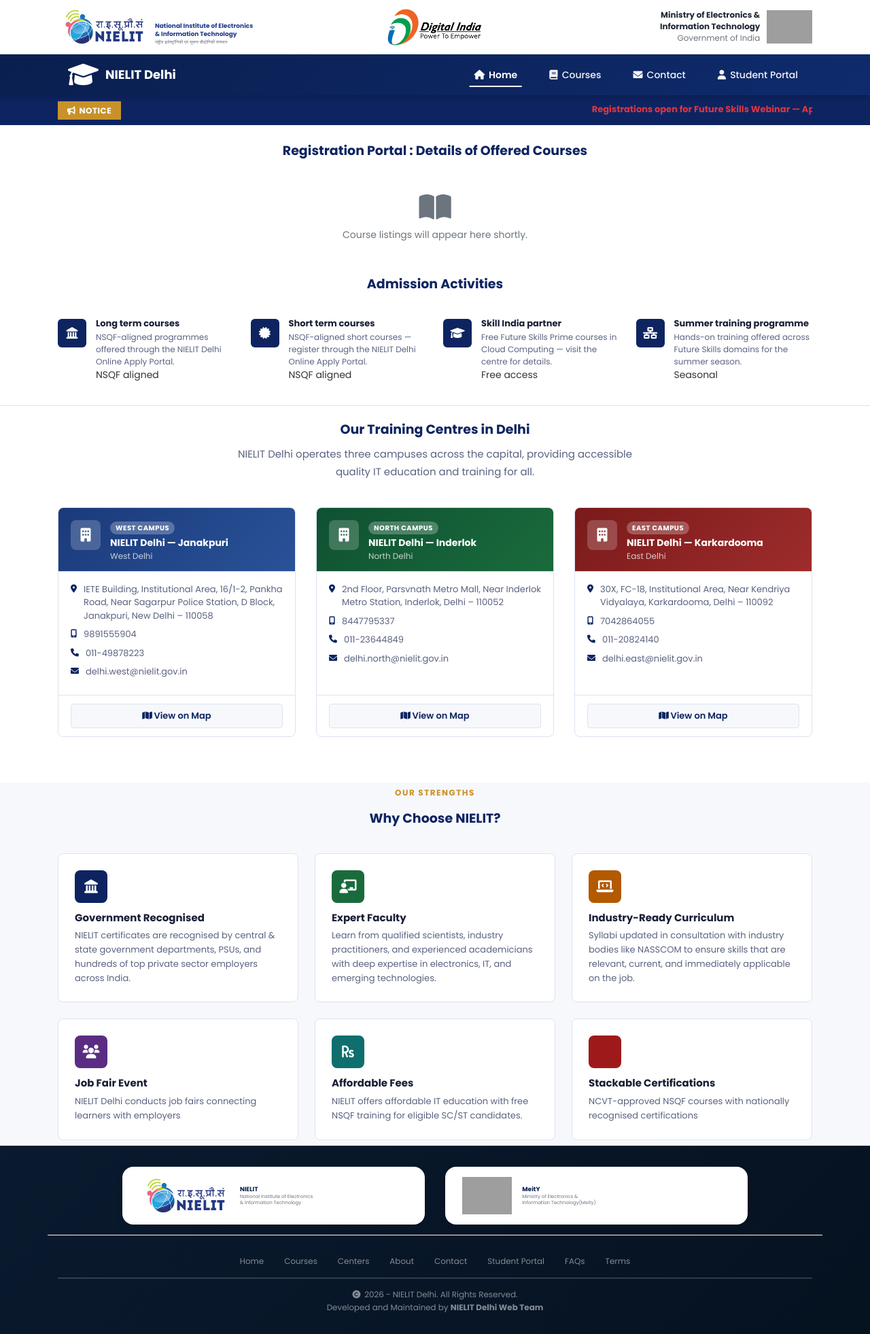
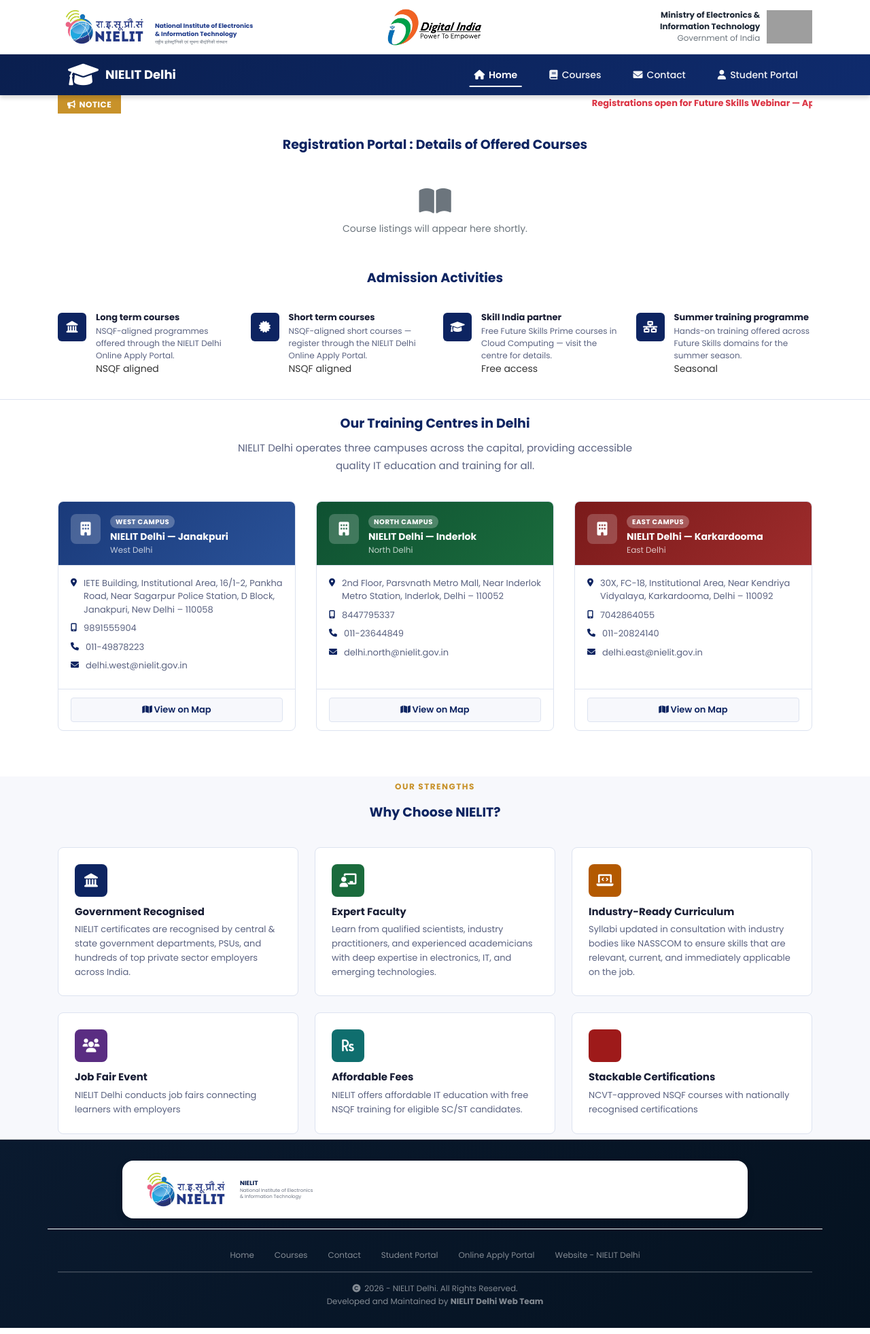
Before and after one commit to piyush1205nielit/webinarnielit, a Django app: page / in a window 1280 px wide. Shown: the whole page at 68% size. Run offline with Django 5.2, Linux system fonts and the light colour scheme; data that the repository does not hold is empty; some libraries are stand-ins or nearby versions; grey boxes are pictures that could not be loaded.

Commit message:
13th may 24

```diff
--- a/public/templates/public/base.html
+++ b/public/templates/public/base.html
@@ -538,7 +538,7 @@
             <!-- Logos Row: Two White Cards with Logos -->
             <div class="row g-4 justify-content-center mb-5">
                 <!-- NIELIT Logo Card -->
-                <div class="col-md-5">
+                <div class="col-md-10">
                     <div class="logo-card d-flex align-items-center gap-4">
                         <img src="{% static 'assets/nielit_logo.jpg' %}" alt="NIELIT Logo" class="logo-card-img" onerror="this.src='https://via.placeholder.com/80?text=NIELIT'">
                         <div>
@@ -548,7 +548,7 @@
                     </div>
                 </div>
                 <!-- MeitY Logo Card -->
-                <div class="col-md-5">
+                <!-- <div class="col-md-5">
                     <div class="logo-card d-flex align-items-center gap-4">
                         <img src="{% static 'assets/nat_emblem.jpg' %}" alt="MeitY Emblem" class="logo-card-img" style="height: 55px;" onerror="this.src='https://via.placeholder.com/55?text=Emblem'">
                         <div>
@@ -556,7 +556,7 @@
                             <p class="logo-card-subtitle">Ministry of Electronics &<br>Information Technology(Meity)</p>
                         </div>
                     </div>
-                </div>
+                </div> -->
             </div>
 
             <!-- Quick Links Row - Clean, minimal -->
@@ -565,12 +565,12 @@
                     <div class="d-flex flex-wrap justify-content-center gap-4 gap-md-5">
                         <a href="{% url 'public:home' %}" class="text-white-50 text-decoration-none small hover-white">Home</a>
                         <a href="{% url 'public:courses' %}" class="text-white-50 text-decoration-none small hover-white">Courses</a>
-                        <a href="{% url 'public:centres' %}" class="text-white-50 text-decoration-none small hover-white">Centers</a>
-                        <a href="{% url 'public:about' %}" class="text-white-50 text-decoration-none small hover-white">About</a>
+                        <!-- <a href="{% url 'public:centres' %}" class="text-white-50 text-decoration-none small hover-white">Centers</a> -->
+                        <!-- <a href="{% url 'public:about' %}" class="text-white-50 text-decoration-none small hover-white">About</a> -->
                         <a href="{% url 'public:contact' %}" class="text-white-50 text-decoration-none small hover-white">Contact</a>
                         <a href="{% url 'registration:user_profile' %}" class="text-white-50 text-decoration-none small hover-white">Student Portal</a>
-                        <a href="#" class="text-white-50 text-decoration-none small hover-white">FAQs</a>
-                        <a href="#" class="text-white-50 text-decoration-none small hover-white">Terms</a>
+                        <a href="https://onlineapply.nielit.in/" class="text-white-50 text-decoration-none small hover-white">Online Apply Portal</a>
+                        <a href="https://www.nielit.gov.in/delhi/index.php" class="text-white-50 text-decoration-none small hover-white">Website - NIELIT Delhi</a>
                     </div>
                 </div>
             </div>
--- a/public/templates/public/home.html
+++ b/public/templates/public/home.html
@@ -30,7 +30,7 @@
      NOTICE / ANNOUNCEMENT TICKER
 ════════════════════════════════════════════════ -->
 <link rel="stylesheet" href="https://maxcdn.bootstrapcdn.com/bootstrap/3.4.1/css/bootstrap.min.css">
-<div class="notice-bar mb-1 pb-1">
+<div class="mb-1 pb-1">
   <div class="container mb-1 pb-1">
     <div class="notice-inner">
       <span class="notice-label"><i class="fas fa-bullhorn me-2"></i>Notice</span>
```
